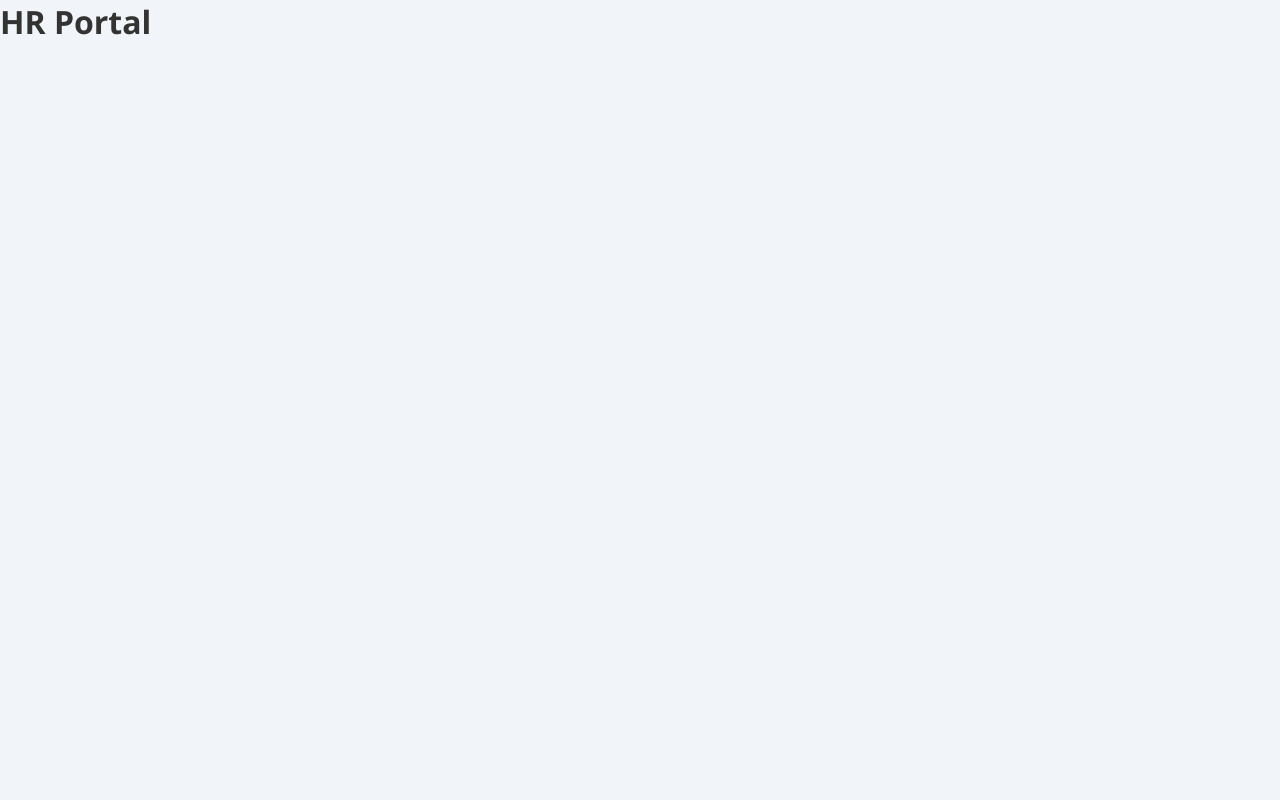
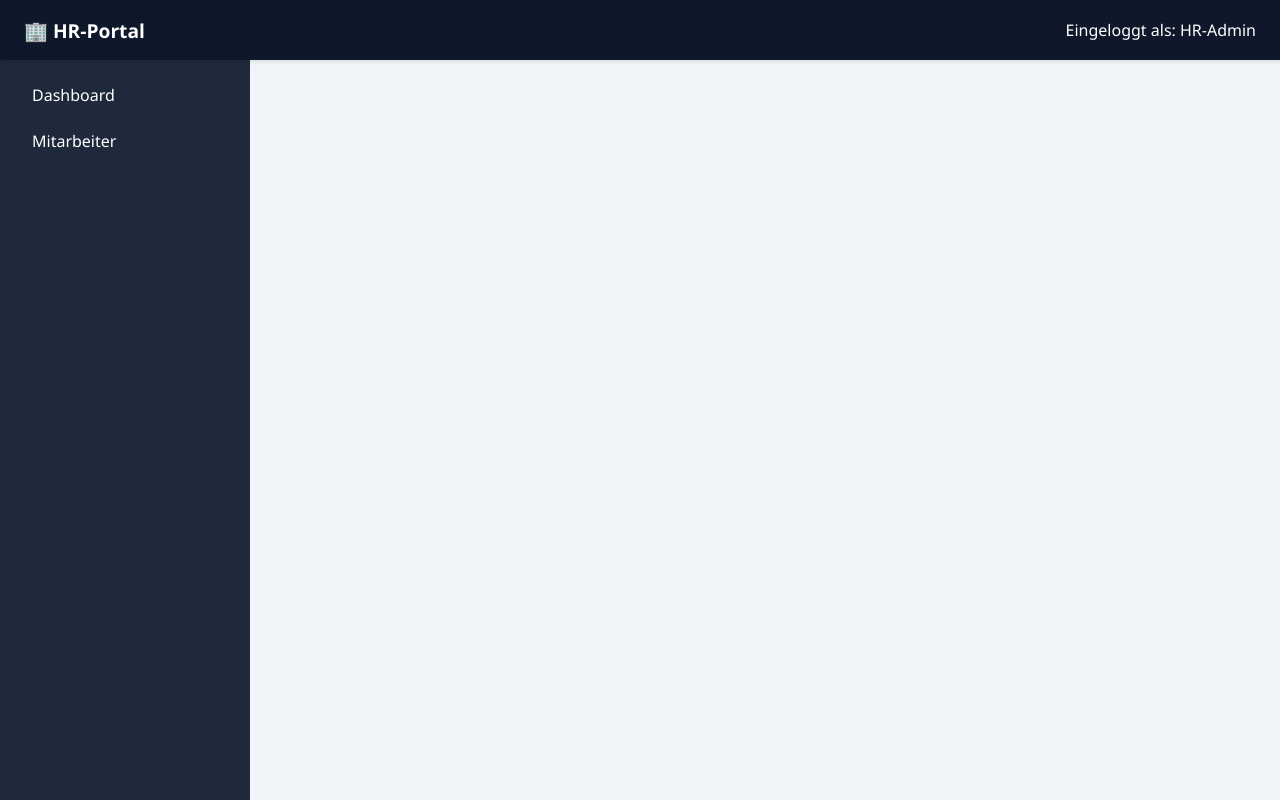
Before and after one commit to Matthias146/HR-Portal, an Angular app: page / in a window 1280 px wide. Built offline with nearby package versions, Linux system fonts and the light colour scheme.

Commit message:
feat(routing): setup root route to display the app shell layout

```diff
--- a/src/app/app.html
+++ b/src/app/app.html
@@ -1,2 +1 @@
-<h1>HR Portal</h1>
 <router-outlet></router-outlet>
--- a/src/app/app.routes.ts
+++ b/src/app/app.routes.ts
@@ -1,3 +1,4 @@
 import { Routes } from '@angular/router';
+import { Layout } from './core/layout/layout';
 
-export const routes: Routes = [];
+export const routes: Routes = [{ path: '', component: Layout }];
```
